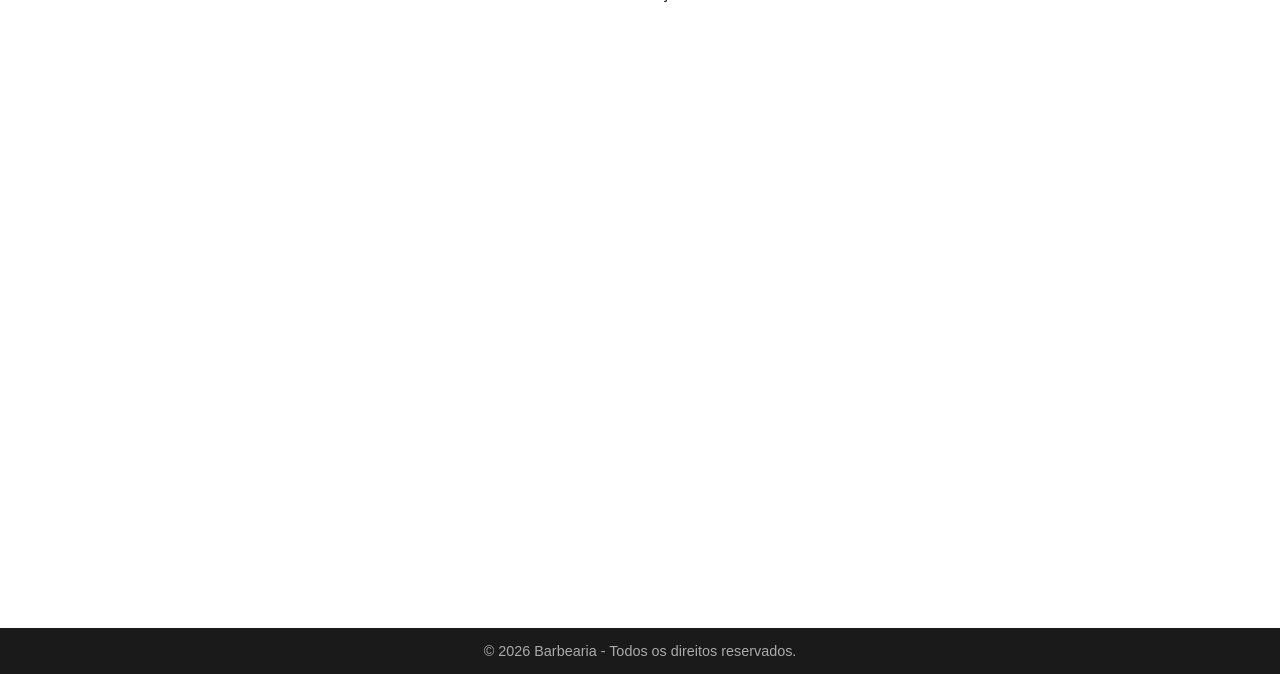
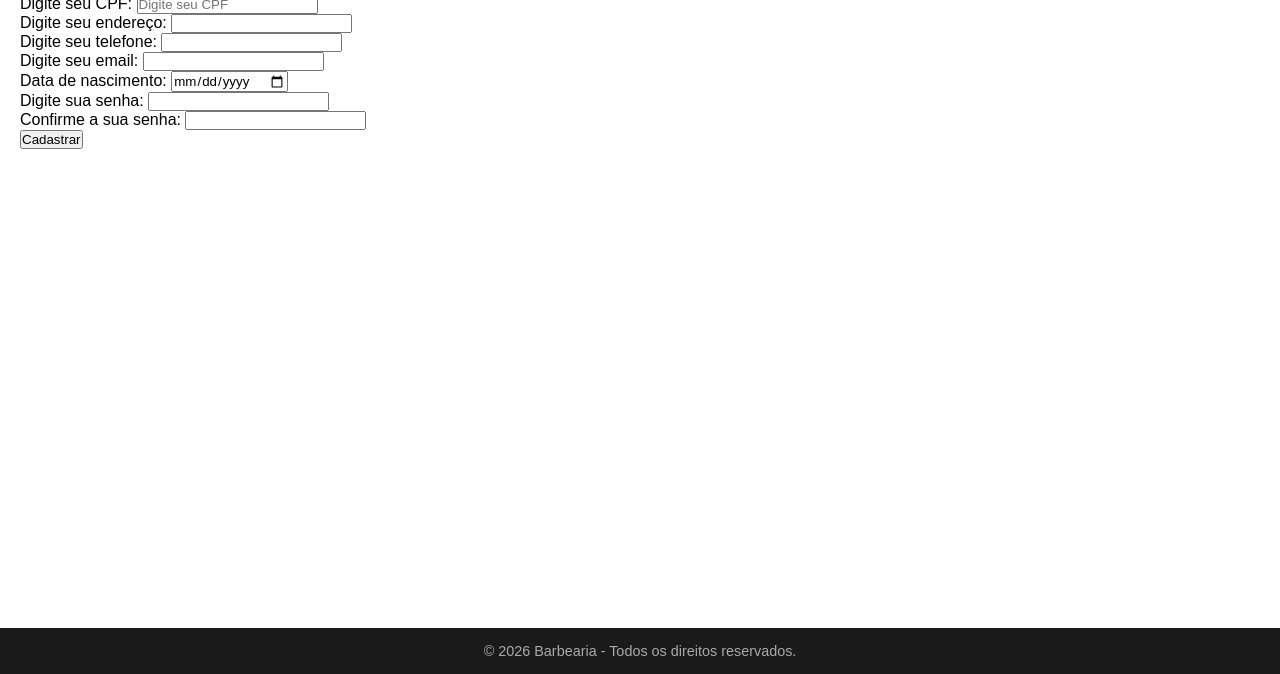
Before and after one commit to DevDocenteRafael/Projeto_html_css_Javascript, a plain HTML site: page html/contato.html in a window 1280 px wide. Shown: the part 143-817 px from the top of the page. Drawn offline with Linux system fonts and the light colour scheme.

Commit message:
formulario

```diff
--- a/html/contato.html
+++ b/html/contato.html
@@ -32,12 +32,60 @@
     </header>
 
     <!-- MAIN: Conteúdo principal da página -->
+   <!-- MAIN: Conteúdo principal da página -->
     <main>
-        <!-- DIV: Usada como container do conteúdo principal -->
-        <div class="main-container">
-            <h1>Contato</h1>
-            <p>Em construção...</p>
-        </div>
+        <form action="#">
+            <div class="cartao">
+
+                <div class="titulo">
+                    <h2>Cadastro</h2>
+                </div>
+                <div class="campo">
+                    <label for="nome">Digite seu nome:</label>
+                    <input type="text" name="nome" placeholder="Digite seu nome" required>
+                </div>
+
+                <div class="campo">
+                    <label for="cpf">Digite seu CPF:</label>
+                    <input type="text" name="cpf" placeholder="Digite seu CPF" required>
+                </div>
+                <div class="campo">
+                    <label for="endereco">Digite seu endereço:</label>
+                    <input type="text" name="endereco" required>
+                </div>
+                <div class="campo">
+                    <label for="tel">Digite seu telefone:</label>
+                    <input type="tel" name="tel" required>
+                </div>
+
+                <div class="campo">
+                    <label for="email">Digite seu email:</label>
+                    <input type="email" name="email" required>
+                </div>
+
+                <div class="campo">
+                    <label for="datanascimento">Data de nascimento:</label>
+                    <input type="date" name="datanascimento">
+                </div>
+
+                <div class="campo">
+                    <label for="senha">Digite sua senha:</label>
+                    <input type="password" name="senha" required>
+                </div>
+                <div class="campo">
+                    <label for="senha">Confirme a sua senha:</label>
+                    <input type="password" name="senha" required>
+                </div>
+
+                <div class="button">
+                    <button type="submit" class="btn btn-submit">Cadastrar</button>
+                </div>
+
+            </div>
+
+        </form>
+
+
     </main>
 
     <!-- FOOTER: Rodapé da página -->
```
